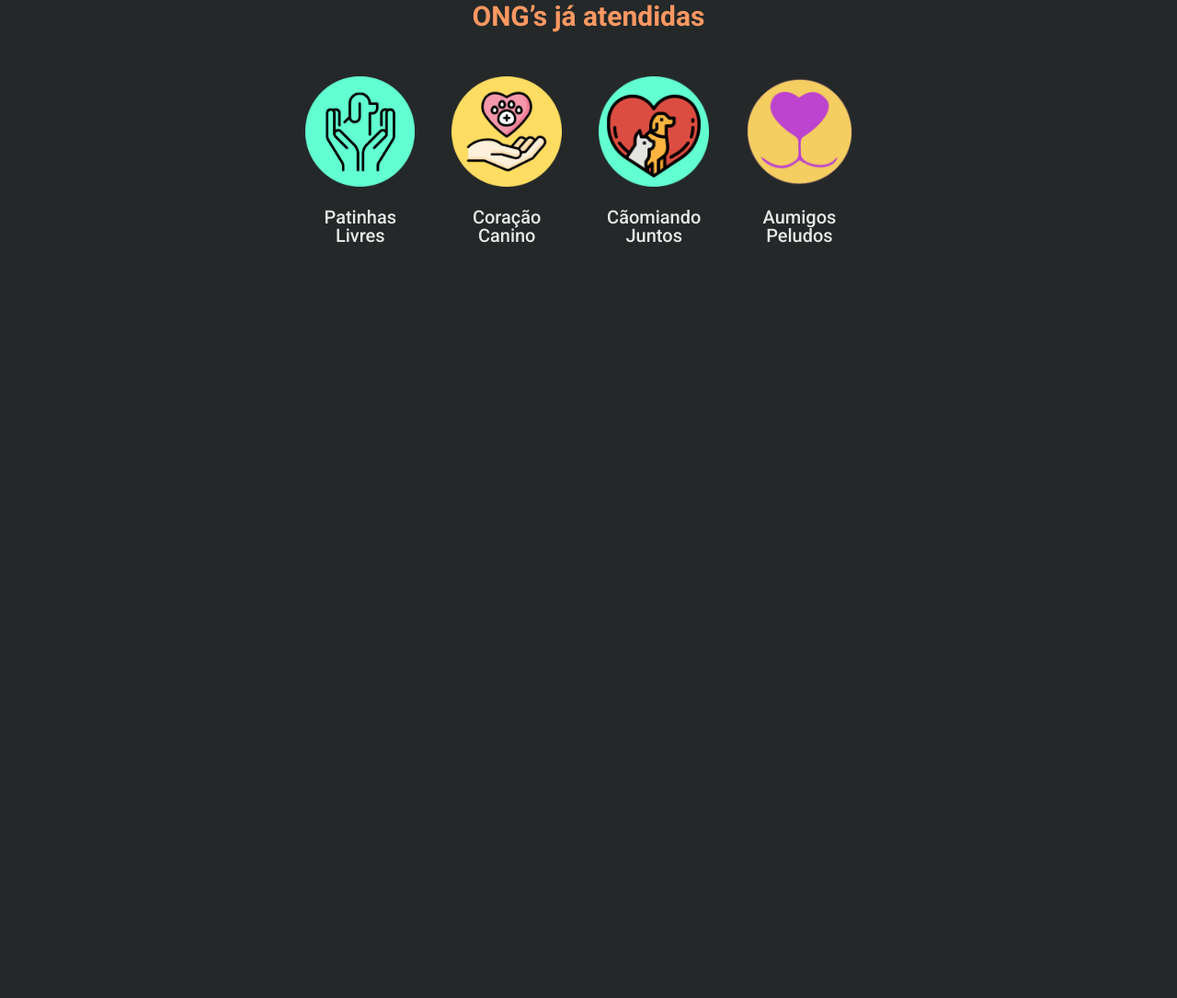
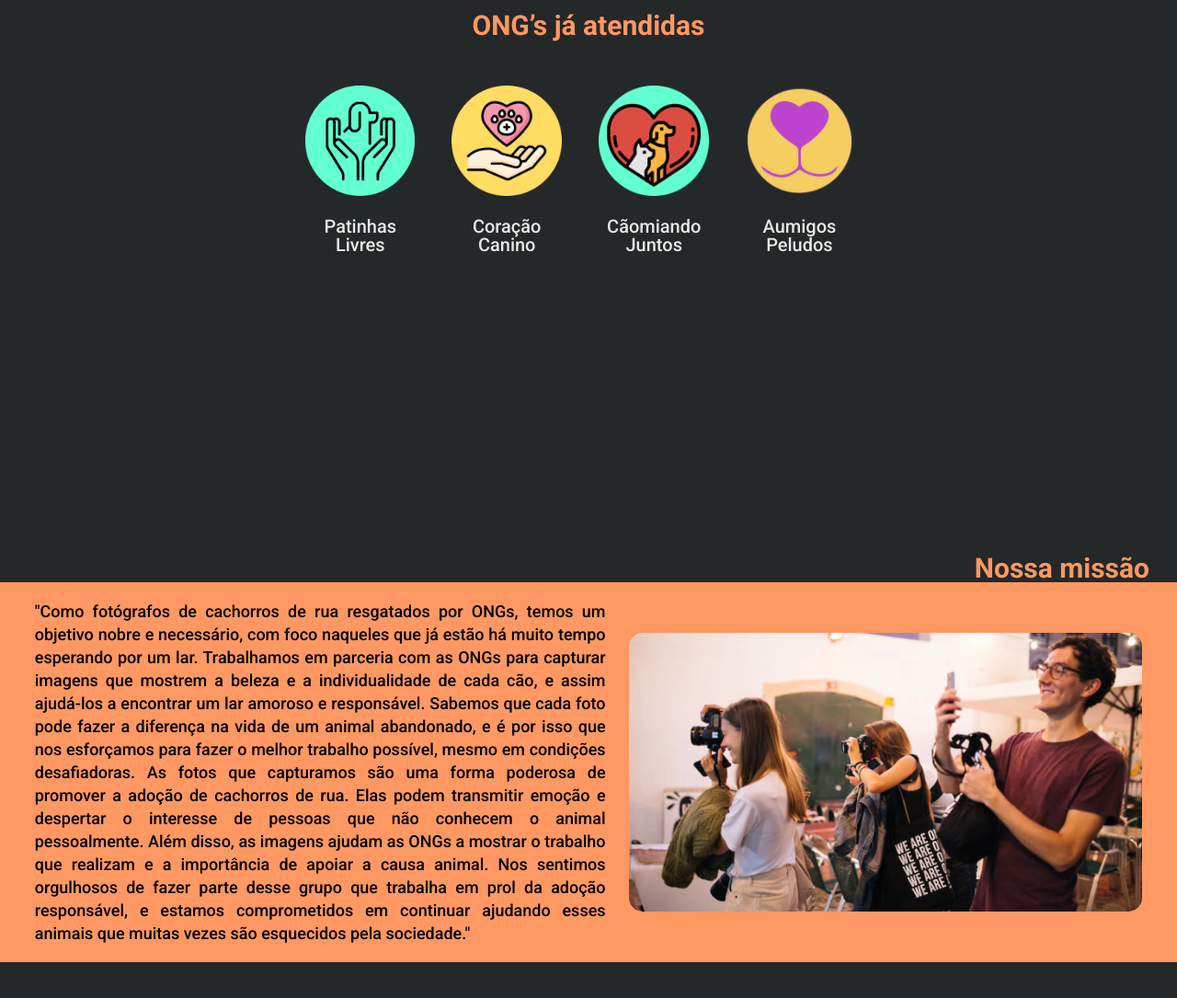
Before and after one commit to brunnaserafina/caopture, a plain HTML site: page index.html in a window 1280 px wide. Shown: the part 1697-2782 px from the top of the page at 92% size. Before the commit the page ends 2130 px from the top, so only its background shows below. Drawn offline with nearby package versions, Linux system fonts and the light colour scheme.

Commit message:
style: adding information about the project's mission

```diff
--- a/assets/css/style.css
+++ b/assets/css/style.css
@@ -125,6 +125,7 @@ main h2 {
   width: 600px;
   height: 400px;
   object-fit: cover;
+  border-radius: 15px;
 }
 
 .all-dogs p {
@@ -153,6 +154,10 @@ main h2 {
   text-align: center;
 }
 
+.text-align-end {
+  text-align: end;
+}
+
 .ongs div {
   width: 100%;
   height: 400px;
@@ -178,3 +183,36 @@ main h2 {
   margin: 50px 10px 0px;
   align-self: center;
 }
+
+.mission {
+  width: 100vw;
+  padding: 1.5vw;
+  box-sizing: border-box;
+  display: flex;
+  background-color: #ff9862;
+  justify-content: center;
+  align-items: center;
+  margin-bottom: 20vh;
+}
+
+.mission p {
+  width: 50%;
+  font-size: 18px;
+  line-height: 25px;
+  margin-right: 25px;
+  text-align: justify;
+  font-weight: 500;
+}
+
+.mission img {
+  width: 45%;
+  height: 80%;
+  object-fit: cover;
+  border-radius: 15px;
+}
+
+.fineline {
+  height: 10px;
+  background-color: #ff9862;
+  width: 100vw;
+}
--- a/index.html
+++ b/index.html
@@ -44,6 +44,7 @@
           <ion-icon name="logo-facebook"></ion-icon>
         </div>
       </div>
+      <div class="fineline"></div>
 
       <h2>Nossos aumiguinhos</h2>
 
@@ -152,7 +153,28 @@
           </span>
         </div>
       </div>
-      <span></span>
+
+      <h2 class="text-align-end">Nossa missão</h2>
+      <div class="mission">
+        <p>
+          "Como fotógrafos de cachorros de rua resgatados por ONGs, temos um
+          objetivo nobre e necessário, com foco naqueles que já estão há muito
+          tempo esperando por um lar. Trabalhamos em parceria com as ONGs para
+          capturar imagens que mostrem a beleza e a individualidade de cada cão,
+          e assim ajudá-los a encontrar um lar amoroso e responsável. Sabemos
+          que cada foto pode fazer a diferença na vida de um animal abandonado,
+          e é por isso que nos esforçamos para fazer o melhor trabalho possível,
+          mesmo em condições desafiadoras. As fotos que capturamos são uma forma
+          poderosa de promover a adoção de cachorros de rua. Elas podem
+          transmitir emoção e despertar o interesse de pessoas que não conhecem
+          o animal pessoalmente. Além disso, as imagens ajudam as ONGs a mostrar
+          o trabalho que realizam e a importância de apoiar a causa animal. Nos
+          sentimos orgulhosos de fazer parte desse grupo que trabalha em prol da
+          adoção responsável, e estamos comprometidos em continuar ajudando
+          esses animais que muitas vezes são esquecidos pela sociedade."
+        </p>
+        <img src="/assets/images/team.png" alt="" />
+      </div>
     </main>
 
     <script
```
Also changed, not shown: assets/images/team.png (added).
